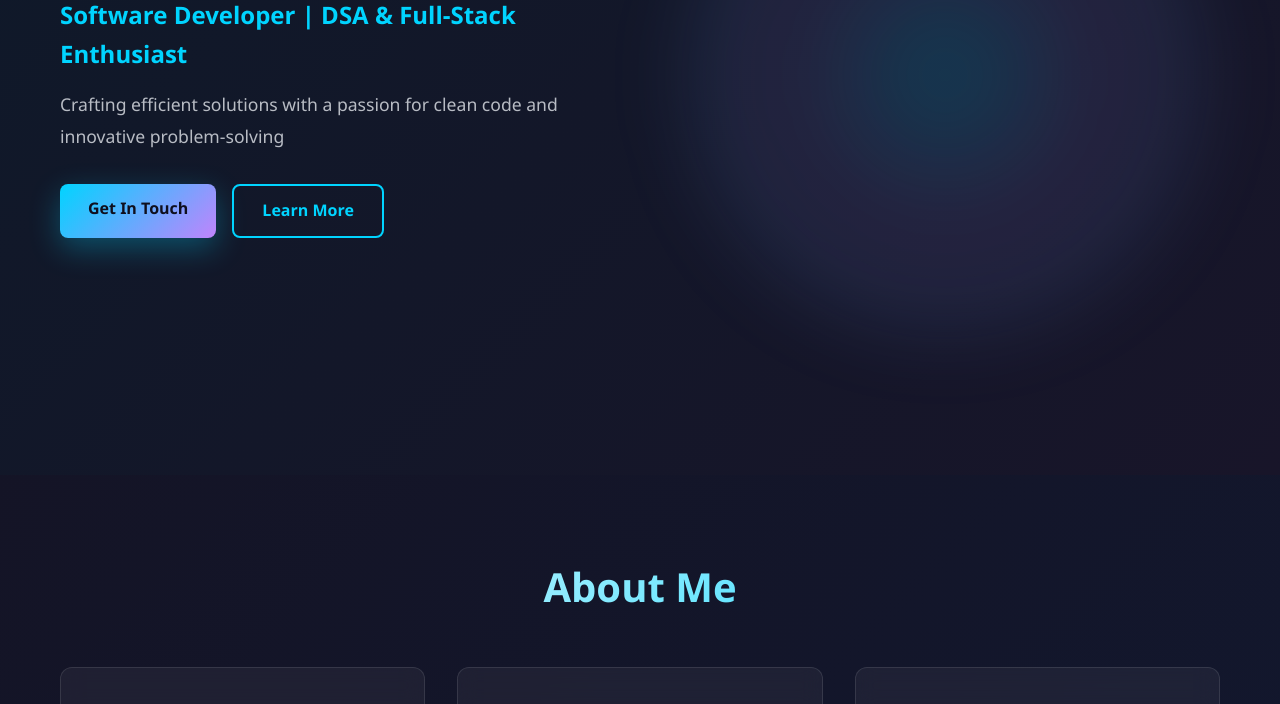
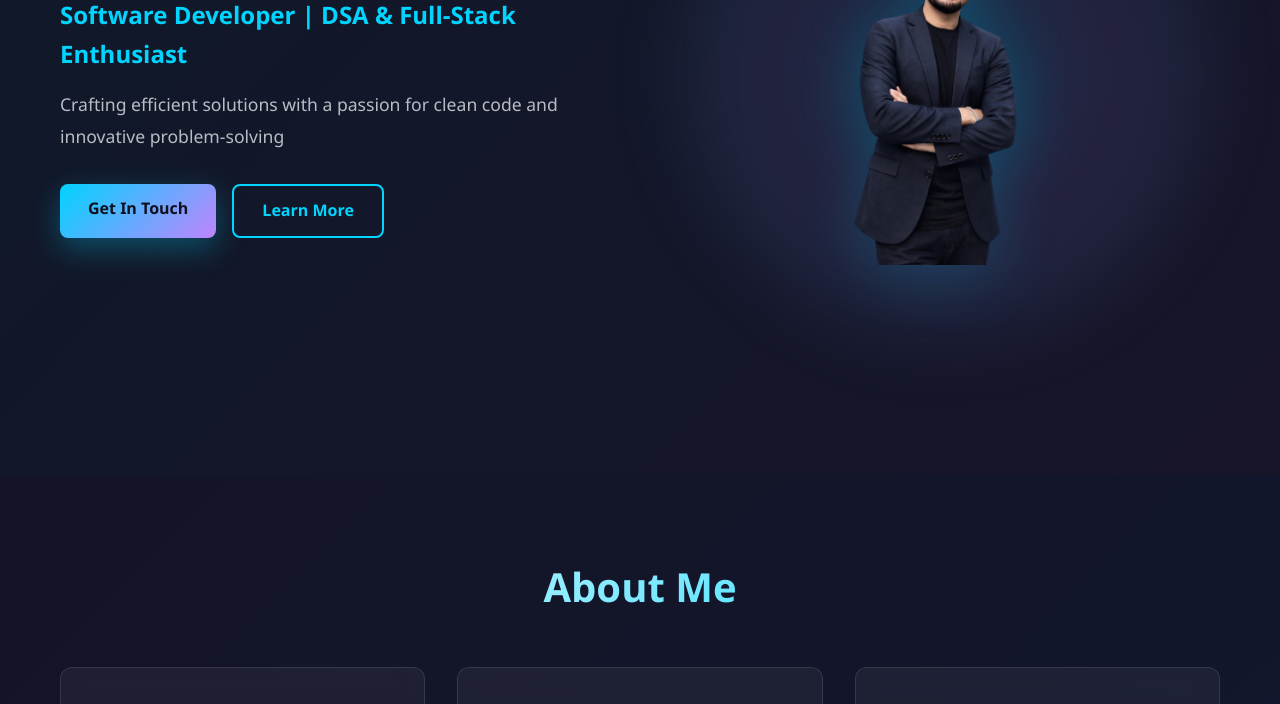
Before and after one commit to GauravThakurGit/portfolio, a plain HTML site: page index.html in a window 1280 px wide. Shown: the part 396-1100 px from the top of the page. Drawn offline with Linux system fonts and the light colour scheme.

Commit message:
Update index.html

```diff
--- a/index.html
+++ b/index.html
@@ -40,7 +40,7 @@
 
             <div class="hero-image-container fade-in-up">
                 <div class="image-glow"></div>
-                <img src="assets/images/profile.png" alt="Gaurav Thakur" class="profile-image" loading="lazy">
+                <img src="images/profile.png" alt="Gaurav Thakur" class="profile-image" loading="lazy">
             </div>
         </div>
     </section>
```
